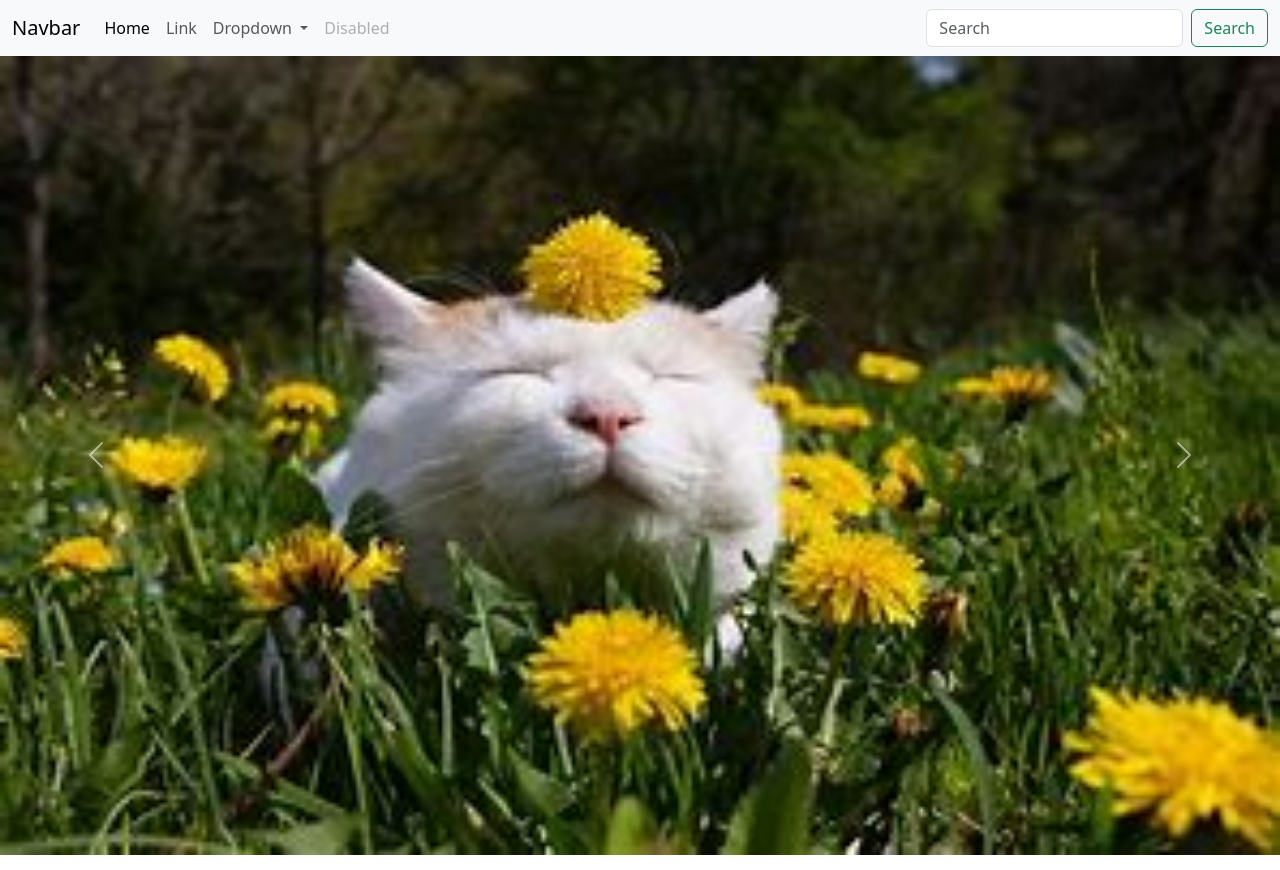
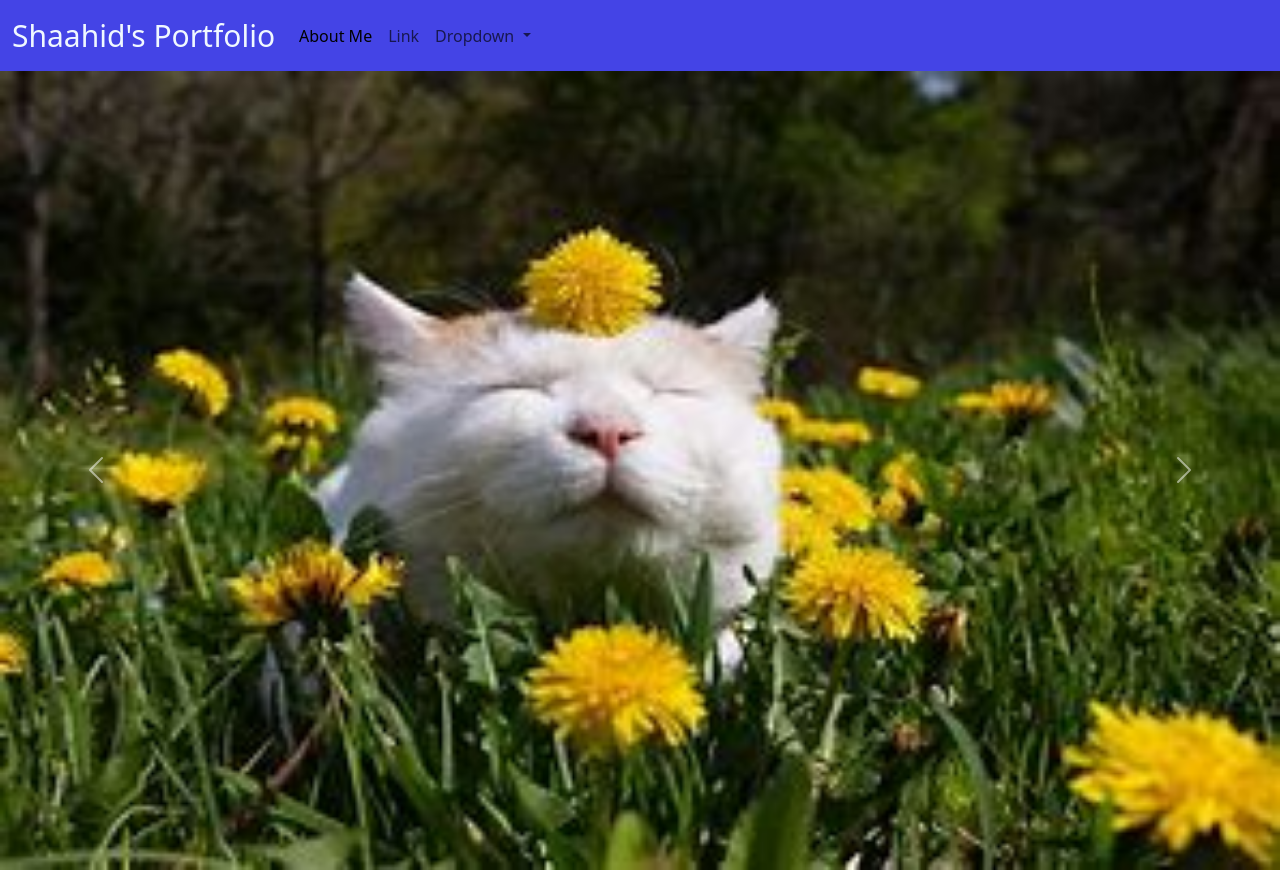
Before and after one commit to Shaahid2115/bootstrap, a plain HTML site: page index.html in a window 1280 px wide. Drawn offline with nearby package versions, Linux system fonts and the light colour scheme; files whose address does not match are found by name.

Commit message:
MAde changes_Added NavBar_ Changed items in the Nav Bar

```diff
--- a/Style/style.css
+++ b/Style/style.css
@@ -0,0 +1,10 @@
+.navbar{
+
+    background-color: rgb(68, 68, 230)!important;
+}
+
+.navbar-brand{
+
+    font-size: 30px;
+    color: aliceblue;
+}
--- a/index.html
+++ b/index.html
@@ -6,19 +6,20 @@
     <meta name="viewport" content="width=device-width, initial-scale=1.0">
     <link rel="stylesheet" href="https://cdn.jsdelivr.net/npm/bootstrap@5.3.0/dist/css/bootstrap.min.css" rel="stylesheet" integrity="sha384-9ndCyUaIbzAi2FUVXJi0CjmCapSmO7SnpJef0486qhLnuZ2cdeRhO02iuK6FUUVM" crossorigin="anonymous">
     <link rel="stylesheet" href="Style/style.css">
+    <link rel="stylesheet" href="HTML/about.html">
     <title>Index</title>
 </head>
 <body>
   <nav class="navbar navbar-expand-lg bg-body-tertiary">
     <div class="container-fluid">
-      <a class="navbar-brand" href="#">Navbar</a>
+      <a class="navbar-brand" href="#">Shaahid's Portfolio</a>
       <button class="navbar-toggler" type="button" data-bs-toggle="collapse" data-bs-target="#navbarSupportedContent" aria-controls="navbarSupportedContent" aria-expanded="false" aria-label="Toggle navigation">
         <span class="navbar-toggler-icon"></span>
       </button>
       <div class="collapse navbar-collapse" id="navbarSupportedContent">
         <ul class="navbar-nav me-auto mb-2 mb-lg-0">
           <li class="nav-item">
-            <a class="nav-link active" aria-current="page" href="#">Home</a>
+            <a class="nav-link active" aria-current="page" href="#">About Me</a>
           </li>
           <li class="nav-item">
             <a class="nav-link" href="#">Link</a>
@@ -28,20 +29,13 @@
               Dropdown
             </a>
             <ul class="dropdown-menu">
-              <li><a class="AboutMe" href="#">Action</a></li>
+              <li><a class="AboutMe" href="">DOwnload My Game</a></li>
               <li><a class="dropdown-item" href="#">Another action</a></li>
               <li><hr class="dropdown-divider"></li>
               <li><a class="dropdown-item" href="#">Something else here</a></li>
             </ul>
-          </li>
-          <li class="nav-item">
-            <a class="nav-link disabled">Disabled</a>
-          </li>
-        </ul>
-        <form class="d-flex" role="search">
-          <input class="form-control me-2" type="search" placeholder="Search" aria-label="Search">
-          <button class="btn btn-outline-success" type="submit">Search</button>
-        </form>
+
+
       </div>
     </div>
   </nav>
```
